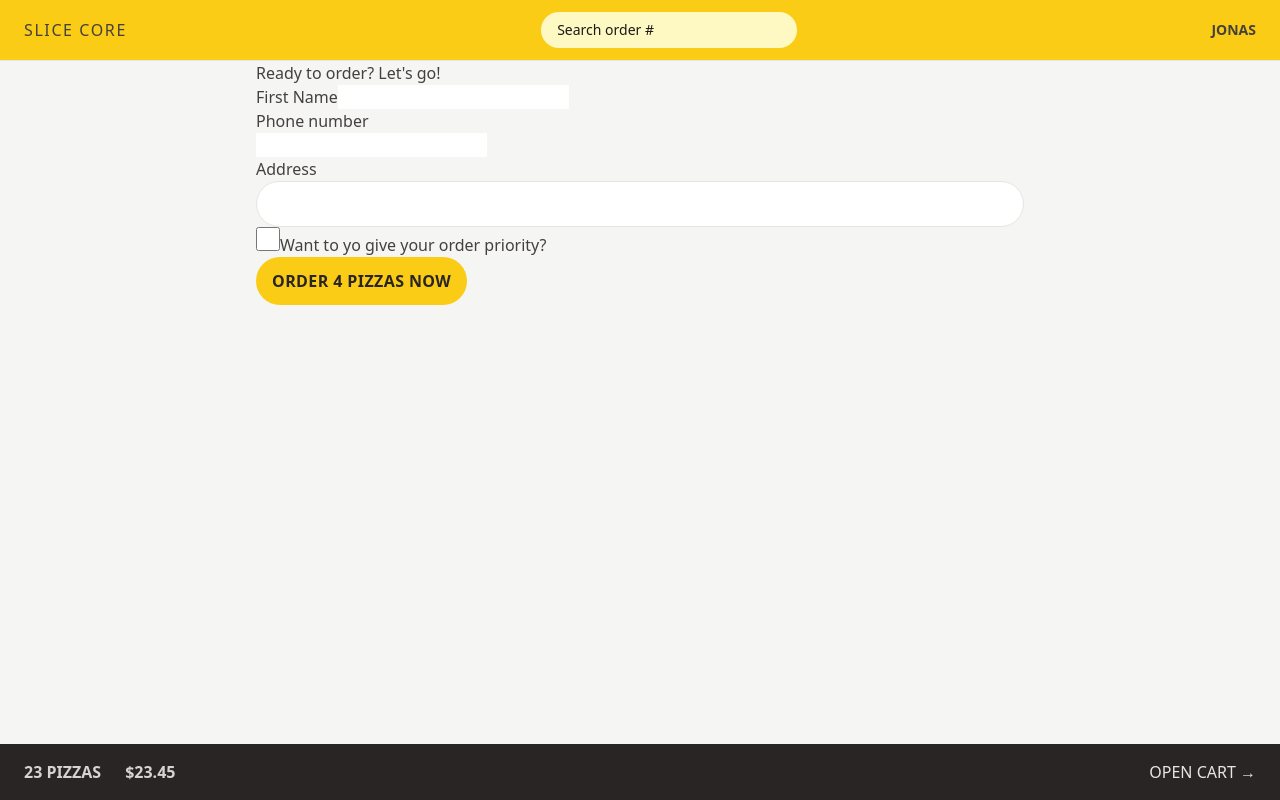
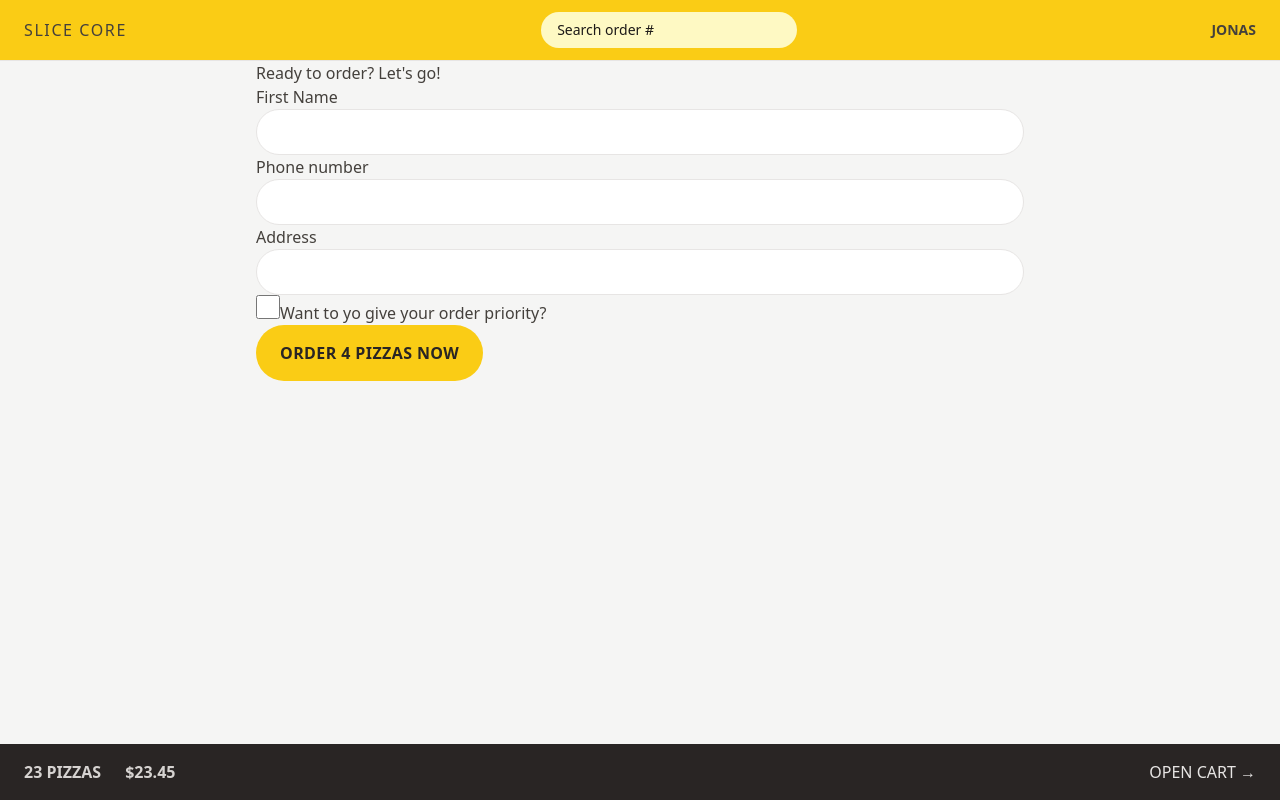
Before and after one commit to sheharyarr-ahmed/Slice-Core, a React (Vite) app: page /order/new in a window 1280 px wide. Built offline with nearby package versions, Linux system fonts and the light colour scheme.

Commit message:
refactor(ui): extract shared Button/LinkButton and input styles

```diff
--- a/src/features/cart/Cart.jsx
+++ b/src/features/cart/Cart.jsx
@@ -1,6 +1,7 @@
-import { Link } from "react-router-dom";
 import CartItem from "./CartItem";
 import EmptyCart from "./EmptyCart";
+import LinkButton from "../../ui/LinkButton";
+import Button from "../../ui/Button";
 
 const fakeCart = [
   {
@@ -33,12 +34,7 @@
 
   return (
     <div className="px-4 py-3">
-      <Link
-        to="/menu"
-        className=" hover: underline text-sm text-blue-500 hover:text-blue-600"
-      >
-        &larr; Back to menu
-      </Link>
+      <LinkButton to="/menu">&larr; Back to menu</LinkButton>
 
       <h2 className="mt-6 text-xl font-semibold">
         Your cart, {cart.length} pizzas
@@ -51,7 +47,7 @@
       </ul>
 
       <div className="mt-6 space-x-2">
-        <Link to="/order/new">Order pizzas</Link>
+        <Button to="/order/new">Order pizzas</Button>
         <button>Clear cart</button>
       </div>
     </div>
--- a/src/features/order/CreateOrder.jsx
+++ b/src/features/order/CreateOrder.jsx
@@ -1,5 +1,6 @@
 import { Form, redirect, useActionData, useNavigation } from "react-router-dom";
 import { createOrder } from "../../services/apiRestaurant";
+import Button from "../../ui/Button";
 
 // https://uibakery.io/regex-library/phone-number
 const isValidPhone = (str) =>
@@ -46,13 +47,13 @@
       <Form method="post">
         <div>
           <label>First Name</label>
-          <input type="text" name="customer" required />
+          <input className="input" type="text" name="customer" required />
         </div>
 
         <div>
           <label>Phone number</label>
           <div>
-            <input type="tel" name="phone" required />
+            <input className="input" type="tel" name="phone" required />
           </div>
           {formErrors?.phone && <p>{formErrors.phone}</p>}
         </div>
@@ -60,12 +61,7 @@
         <div>
           <label>Address</label>
           <div>
-            <input
-              className="rounded-full border border-stone-200 px-4 py-2 text-sm transition-all placeholder:text-stone-400 focsu: outline-none focus:ring focus: ring-yellow-400 w-full md:px-6 md:py-3"
-              type="text"
-              name="address"
-              required
-            />
+            <input className="input" type="text" name="address" required />
           </div>
         </div>
 
@@ -83,13 +79,9 @@
 
         <div>
           <input type="hidden" name="cart" value={JSON.stringify(cart)} />
-          <button
-            disabled={isSubmitting}
-            className="bg-yellow-400 uppercase inline-block text-stone-800 py-3 px-4 font-semibold tracking-wide rounded-full hover:bg-yellow-300 transtition-colors duration-300 focus:outline-none focus:ring focus:ring-yellow-300 focus:ring-pffset-2"
-            type="submit"
-          >
+          <Button disabled={isSubmitting} type="submit">
             Order {totalItems > 0 ? `${totalItems} pizzas now` : "Order now"}
-          </button>
+          </Button>
         </div>
       </Form>
     </div>
--- a/src/features/user/CreateUser.jsx
+++ b/src/features/user/CreateUser.jsx
@@ -1,4 +1,5 @@
 import { useState } from "react";
+import Button from "../../ui/Button";
 
 function CreateUser() {
   const [username, setUsername] = useState("");
@@ -18,12 +19,12 @@
         placeholder="Your full name"
         value={username}
         onChange={(e) => setUsername(e.target.value)}
-        className="w-72"
+        className="w-72 input mb-8"
       />
 
       {username !== "" && (
         <div>
-          <button>Start ordering</button>
+          <Button>Start ordering</Button>
         </div>
       )}
     </form>
--- a/src/index.css
+++ b/src/index.css
@@ -1,37 +1,16 @@
 @tailwind base;
 @tailwind components;
 @tailwind utilities;
-
-/* body {
-  font-family:
-    system-ui,
-    -apple-system,
-    BlinkMacSystemFont,
-    "Segoe UI",
-    Roboto,
-    Oxygen,
-    Ubuntu,
-    Cantarell,
-    "Open Sans",
-    "Helvetica Neue",
-    sans-serif;
-  background-color: #f7f7f7;
-  color: #444;
-} */
-
-/* .layout {
-  display: grid;
-  grid-template-rows: auto 1fr auto;
-  gap: 32px;
-  height: 100dvh;
-} */
-*/
+@layer components {
+  .input {
+    @apply w-full rounded-full border border-stone-200 px-4 py-2 text-sm transition-all placeholder:text-stone-400 focus:outline-none focus:ring focus:ring-yellow-400 md:px-6 md:py-3;
+  }
 
   /* https://dev.to/afif/i-made-100-css-loaders-for-your-next-project-4eje */
   .loader {
     width: 45px;
     aspect-ratio: 0.75;
-  --c: no-repeat linear-gradient(#333 0 0);
+    --c: no-repeat linear-gradient(#ca8a04 0 0);
     background:
       var(--c) 0% 50%,
       var(--c) 50% 50%,
@@ -66,3 +45,4 @@
         100% 100%;
     }
   }
+}
--- /dev/null
+++ b/src/ui/Button.jsx
@@ -0,0 +1,27 @@
+import PropTypes from "prop-types";
+import { Link } from "react-router-dom";
+
+function Button({ children, to, disabled, type = "button" }) {
+  const className =
+    "inline-block rounded-full bg-yellow-400 px-4 py-3 font-semibold uppercase tracking-wide text-stone-800 transition-colors duration-300 hover:bg-yellow-300 focus:outline-none focus:ring focus:ring-yellow-300 focus:ring-offset-2 disabled:cursor-not-allowed disabled:opacity-50 sm:px-6 sm:py-4";
+  if (to)
+    return (
+      <Link to={to} className={className}>
+        {children}
+      </Link>
+    );
+  return (
+    <button type={type} disabled={disabled} className={className}>
+      {children}
+    </button>
+  );
+}
+
+Button.propTypes = {
+  children: PropTypes.node.isRequired,
+  to: PropTypes.string,
+  disabled: PropTypes.bool,
+  type: PropTypes.oneOf(["button", "submit", "reset"]),
+};
+
+export default Button;
--- a/src/ui/Error.jsx
+++ b/src/ui/Error.jsx
@@ -1,7 +1,7 @@
-import { useNavigate, useRouteError } from "react-router-dom";
+import { useRouteError } from "react-router-dom";
+import LinkButton from "./LinkButton";
 
 function Error() {
-  const navigate = useNavigate();
   const error = useRouteError();
   console.log(error);
 
@@ -9,7 +9,7 @@
     <div>
       <h1>Something went wrong 😢</h1>
       <p>{error.data || error.message}</p>
-      <button onClick={() => navigate(-1)}>&larr; Go back</button>
+      <LinkButton to="/">&larr; Go back</LinkButton>
     </div>
   );
 }
--- /dev/null
+++ b/src/ui/LinkButton.jsx
@@ -0,0 +1,25 @@
+import PropTypes from "prop-types";
+import { Link, useNavigate } from "react-router-dom";
+
+function LinkButton({ children, to }) {
+  const navigate = useNavigate();
+  const className = "text-sm text-blue-500 hover:underline hover:text-blue-600";
+  if (to === "-1")
+    return (
+      <button className={className} onClick={() => navigate(-1)}>
+        {children}
+      </button>
+    );
+  return (
+    <Link to={to} className={className}>
+      {children}
+    </Link>
+  );
+}
+
+LinkButton.propTypes = {
+  children: PropTypes.node.isRequired,
+  to: PropTypes.string.isRequired,
+};
+
+export default LinkButton;
--- a/src/ui/Loader.jsx
+++ b/src/ui/Loader.jsx
@@ -1,5 +1,9 @@
 function Loader() {
-  return <div className="loader"></div>;
+  return (
+    <div className="absolute inset-0 z-50 flex items-center justify-center bg-slate-200/20 backdrop-blur-sm">
+      <div className="loader"></div>
+    </div>
+  );
 }
 
 export default Loader;
```
Lines whose indentation alone changed are shown as unchanged.
